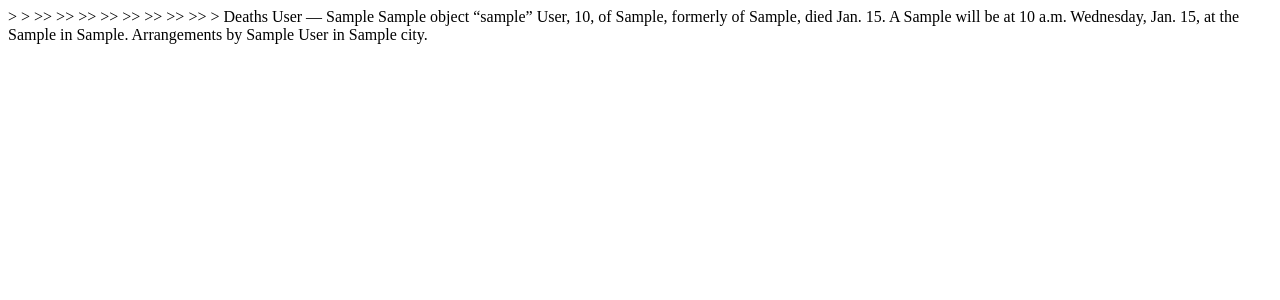
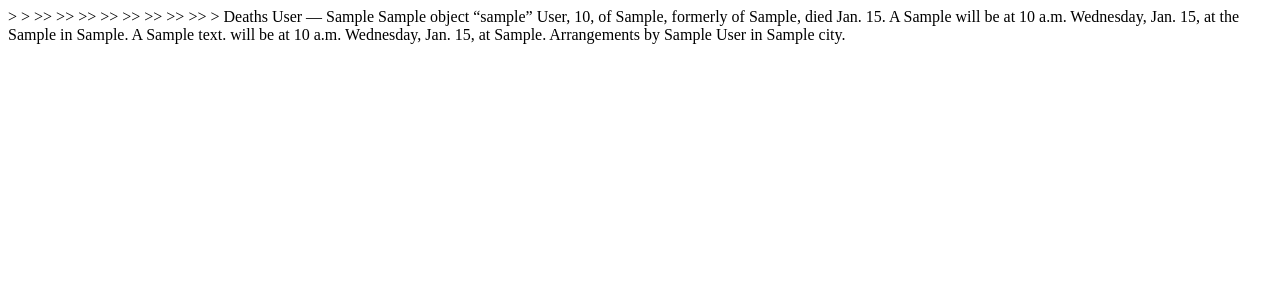
Before and after one commit to jheasly/django-obit-desk, a Django app: template obituary/templates/death_list_mac.html in a window 1280 px wide. Shown: the top 300 px of the page. Run offline with Django 3.2, Linux system fonts and the light colour scheme; the template is opened without the code that fills it: most values are stand-ins (such as "Sample title", 1, 10 or a date in 2020).

Commit message:
added other_services to dn print template

```diff
--- a/obituary/templates/death_list_mac.html
+++ b/obituary/templates/death_list_mac.html
@@ -11,5 +11,5 @@
 <DefineParaStyle:AgateNews\:Agate\_News\_Text\_Just\_Indent\_Colon\_Bold=<Nextstyle:AgateNews\:Agate\_News\_Text\_Just\_Indent\_Colon\_Bold><cTypeface:Regular><cSize:7.500000><cLigatures:0><cTracking:-3><pHyphenationLadderLimit:2><pFirstLineIndent:10.000000><pAutoLeadPercent:1.000000><cLeading:7.600000><pMinCharBeforeHyphen:3><pMinCharAfterHyphen:3><pShortestWordHyphenated:7><pSpaceAfter:2.000000><cFont:PoynterGothicText><cFigureStyle:Tabular Lining><cHang:Baseline><cColorTint:100.000000><cSkew:-0.000000><pRunInStyles:Agate\_News\_bold\,\:\,1\,1\;><pTextAlignment:JustifyLeft><bnColor:None><numFont:\<TextFont\>>>
 <StrokeStyleTable:=<RG\_Oxford:STRIPE:0,0.45,0.46,0.08999999999999997>>
 <ParaStyle:AgateNews\:Agate\_News\_Head10>Deaths
-{% for dn in object_list %}<ParaStyle:AgateNews\:Agate\_News\_Text\_Just\_Indent\_Nested>{{ dn.last_name }} — {{ dn.first_name }} {% if dn.middle_name %}{{ dn.middle_name }} {% endif %}{% if dn.nickname %}“{{ dn.nickname}}” {% endif %}{{ dn.last_name }}, {{ dn.age }}{% ifequal dn.age_unit "2" %} {{ dn.get_age_unit_display }}{% endifequal %}, of {{ dn.city_of_residence }}{% if dn.formerly_of %}, formerly of {{ dn.formerly_of }}{% endif %}, died {{ dn.death_date|date:"N j" }}.{% if dn.service %} A {{ dn.service.get_service_display }} will be at {{ dn.service.service_date_time|date:" P l, N j," }} at the {{ dn.service.service_location|safe }}{% if dn.service.service_city %} in {{ dn.service.service_city }}{% endif %}.{% endif %} Arrangements by {{ dn.funeral_home.funeralhomeprofile.full_name|safe }}{% if dn.funeral_home.funeralhomeprofile.city %} in {{ dn.funeral_home.funeralhomeprofile.city }}{% endif %}.
+{% for dn in object_list %}<ParaStyle:AgateNews\:Agate\_News\_Text\_Just\_Indent\_Nested>{{ dn.last_name }} — {{ dn.first_name }} {% if dn.middle_name %}{{ dn.middle_name }} {% endif %}{% if dn.nickname %}“{{ dn.nickname}}” {% endif %}{{ dn.last_name }}, {{ dn.age }}{% ifequal dn.age_unit "2" %} {{ dn.get_age_unit_display }}{% endifequal %}, of {{ dn.city_of_residence }}{% if dn.formerly_of %}, formerly of {{ dn.formerly_of }}{% endif %}, died {{ dn.death_date|date:"N j" }}.{% if dn.service %} A {{ dn.service.get_service_display }} will be at {{ dn.service.service_date_time|date:"P l, N j," }} at the {{ dn.service.service_location|safe }}{% if dn.service.service_city %} in {{ dn.service.service_city }}{% endif %}.{% endif %}{% if dn.deathnoticeotherservices%} A {{ dn.deathnoticeotherservices.description }} will be at {{ dn.deathnoticeotherservices.other_services_date_time|date:"P l, N j," }} at {{ dn.deathnoticeotherservices.other_services_location }}.{% endif %} Arrangements by {{ dn.funeral_home.funeralhomeprofile.full_name|safe }}{% if dn.funeral_home.funeralhomeprofile.city %} in {{ dn.funeral_home.funeralhomeprofile.city }}{% endif %}.
 {% endfor %}
```
